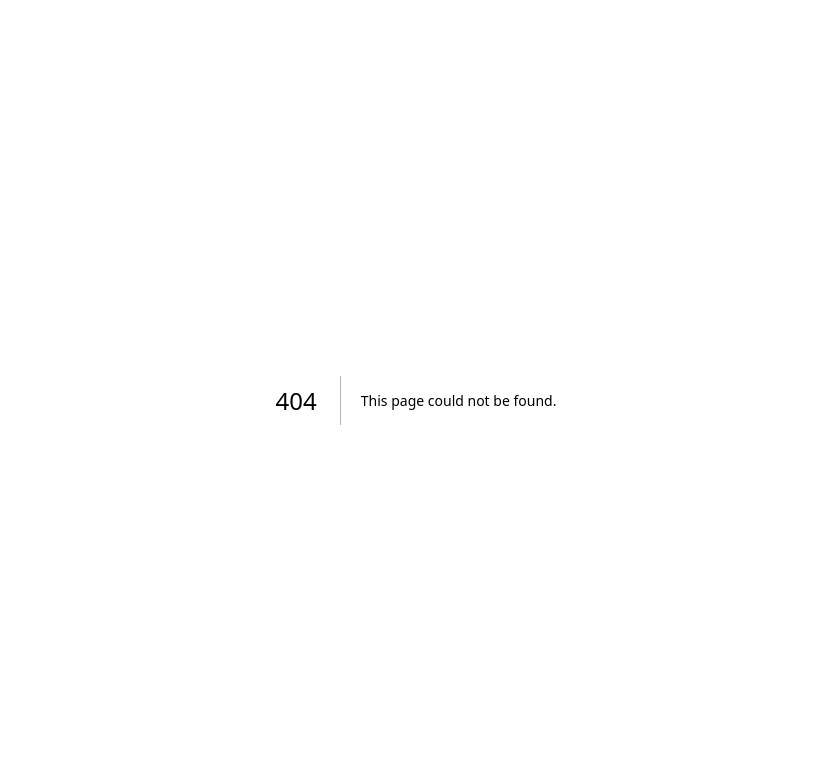
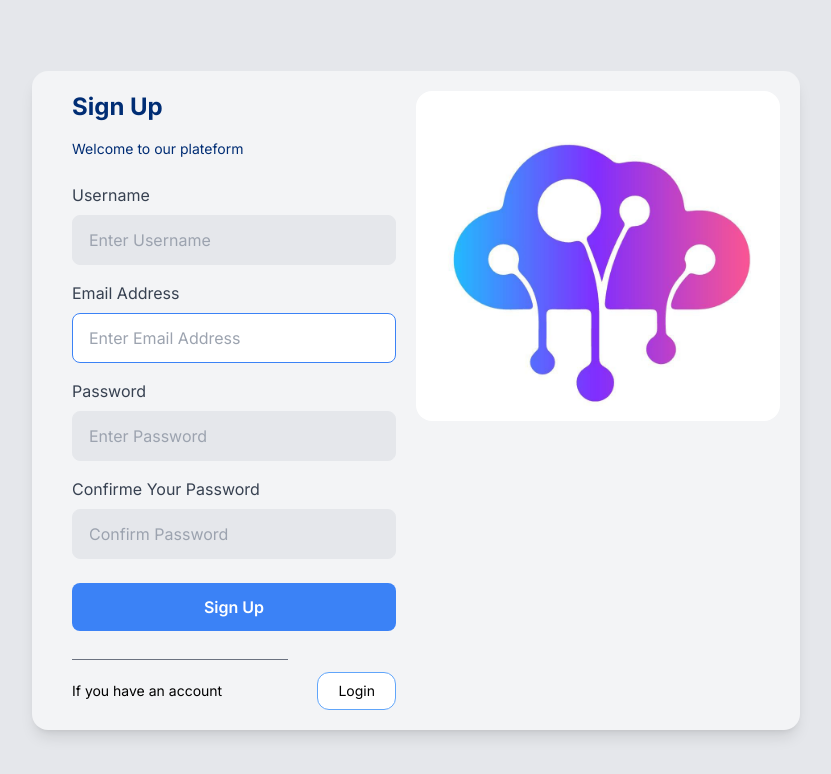
Before and after one commit to ISIL-ESTE/Student-Workflow-Organizer, a Next.js app in the folder frontend-app/: page /signup in a window 1280 px wide. Before the commit this address had no page. Shown: the top 774 px of the page, without its empty margins (224-1055 px from the left). Built offline with nearby package versions, Linux system fonts and the light colour scheme.

Commit message:
adding sign up componenet

```diff
--- a/frontend-app/src/app/login/page.tsx
+++ b/frontend-app/src/app/login/page.tsx
@@ -6,14 +6,35 @@ import React, { useState } from "react";
 
 export default function page() {
 
+  const DATA_SOURCE_URL: string = process.env.DATA_SOURCE_URL as string
+  const API_KEY: string = process.env.DATA_API_KEY as string
+
   const [email, setEmail] = useState('');
   const [password, setPassword] = useState('');
 
-  const submitHandler = (e: React.FormEvent) => {
+  const submitHandler = async (e: React.FormEvent) => {
     e.preventDefault();
-    // Add your login logic here
-    console.log(email, password)
+
+    if ( !email || !password ) console.log("Missing required data");
+
+    try {
+      const res = await fetch(DATA_SOURCE_URL, {
+        method: 'POST',
+        headers: {
+            'Content-Type': 'application/json',
+            'API-Key': API_KEY
+        },
+        body: JSON.stringify({
+            email,password
+        })
+      })
+      const data = await res.json()
+      console.log(data)
+    } catch (error) {
+      console.log(error)
+    }
   };
+
 
   return (
     <section className="border-red-500 bg-gray-200 min-h-screen flex items-center justify-center">
@@ -75,7 +96,8 @@ export default function page() {
           <span className="ml-4 text-black">Login with Google</span>
         </button>
 
-        <button className="bg-white border py-2 w-full rounded-xl mt-5 flex justify-center items-center text-sm hover:scale-105 duration-300 ">
+        <button className="bg-white border py-2 w-full rounded-xl mt-5 flex justify-center items-center text-sm hover:scale-105 duration-300 "
+        onClick={() => {window.location.href="https://github.com/login/oauth/authorize?client_id=Iv1.6d6db037d6c883d9&redirect_url=http://localhost:4000/api/v1/auth/github/callback?path=/&scope=user:yassine.boujrada@gmail.com"}}>
           <svg xmlns="http://www.w3.org/2000/svg" fill="currentColor" className="w-6 h-6" viewBox="0 0 16 16">
               <path d="M8 0C3.58 0 0 3.58 0 8c0 3.54 2.29 6.53 5.47 7.59.4.07.55-.17.55-.38 0-.19-.01-.82-.01-1.49-2.01.37-2.53-.49-2.69-.94-.09-.23-.48-.94-.82-1.13-.28-.15-.68-.52-.01-.53.63-.01 1.08.58 1.23.82.72 1.21 1.87.87 2.33.66.07-.52.28-.87.51-1.07-1.78-.2-3.64-.89-3.64-3.95 0-.87.31-1.59.82-2.15-.08-.2-.36-1.02.08-2.12 0 0 .67-.21 2.2.82.64-.18 1.32-.27 2-.27.68 0 1.36.09 2 .27 1.53-1.04 2.2-.82 2.2-.82.44 1.1.16 1.92.08 2.12.51.56.82 1.27.82 2.15 0 3.07-1.87 3.75-3.65 3.95.29.25.54.73.54 1.48 0 1.07-.01 1.93-.01 2.2 0 .21.15.46.55.38A8.012 8.012 0 0 0 16 8c0-4.42-3.58-8-8-8z"/>
            </svg>
@@ -84,7 +106,7 @@ export default function page() {
 
         <div className="text-sm flex justify-between items-center mt-3 text-black">
           <p>If you dont have an account </p>
-          <button className="py-2 px-5 ml-3 bg-white border rounded-xl hover:scale-110 duration-300 border-blue-400 text-black">Register</button>
+          <Link href="/signup" className="py-2 px-5 ml-3 bg-white border rounded-xl hover:scale-110 duration-300 border-blue-400 text-black">Sign Up</Link>
         </div>
       </div>
 
--- /dev/null
+++ b/frontend-app/src/app/signup/page.tsx
@@ -0,0 +1,116 @@
+/* eslint-disable react-hooks/rules-of-hooks */
+"use client";
+
+import Link from "next/link";
+import React, { useState } from "react";
+
+export default function page() {
+
+  const DATA_SOURCE_URL: string = process.env.DATA_SOURCE_URL as string
+  const API_KEY: string = process.env.DATA_API_KEY as string
+
+  const [name, setName] = useState('');
+  const [email, setEmail] = useState('');
+  const [password, setPassword] = useState('');
+  const [passwordConfirm,setPasswordConfirm] = useState('');
+
+  const submitHandler = async (e: React.FormEvent) => {
+    e.preventDefault();
+
+    if ( !name || !email || !password || !passwordConfirm ) console.log("Missing required data");
+
+    try {
+      const res = await fetch(DATA_SOURCE_URL, {
+        method: 'POST',
+        headers: {
+            'Content-Type': 'application/json',
+            'API-Key': API_KEY
+        },
+        body: JSON.stringify({
+            name,email,password,passwordConfirm
+        })
+      })
+      const data = await res.json()
+      console.log(data)
+    } catch (error) {
+      console.log(error)
+    }
+
+  };
+
+  return (
+    <section className="border-red-500 bg-gray-200 min-h-screen flex items-center justify-center">
+    <div className="bg-gray-100 p-5 flex rounded-2xl shadow-lg max-w-3xl w-8/12 h-1/2">
+      <div className="md:w-1/2 px-5">
+        <h2 className="text-2xl font-bold text-[#002D74]">Sign Up</h2>
+        <p className="text-sm mt-4 text-[#002D74]">Welcome to our plateform</p>
+        <form className="mt-6" onSubmit={submitHandler}>
+
+          <div>
+            <label className="block text-gray-700">Username</label>
+            <input
+                type="text"
+                placeholder="Enter Username"
+                className="w-full px-4 py-3 rounded-lg bg-gray-200 mt-2 border focus:border-blue-500 focus:bg-white focus:outline-none text-black"
+                value={name}
+                onChange={(e) => setName(e.target.value)}
+                autoFocus required/>
+          </div>
+
+          <div className="mt-4">
+          <label className="block text-gray-700">Email Address</label>
+            <input
+                type="email"
+                placeholder="Enter Email Address"
+                className="w-full px-4 py-3 rounded-lg bg-gray-200 mt-2 border focus:border-blue-500 focus:bg-white focus:outline-none text-black"
+                value={email}
+                onChange={(e) => setEmail(e.target.value)}
+                autoFocus required/>
+          </div>
+
+          <div className="mt-4">
+            <label className="block text-gray-700">Password</label>
+            <input
+                type="password"
+                placeholder="Enter Password"
+                className="w-full px-4 py-3 rounded-lg bg-gray-200 mt-2 border focus:border-blue-500 focus:bg-white focus:outline-none text-black"
+                value={password}
+                onChange={(e) => setPassword(e.target.value)}
+                required/>
+          </div>
+
+          <div className="mt-4">
+            <label className="block text-gray-700">Confirme Your Password</label>
+            <input
+                type="password"
+                placeholder="Confirm Password"
+                className="w-full px-4 py-3 rounded-lg bg-gray-200 mt-2 border focus:border-blue-500 focus:bg-white focus:outline-none text-black"
+                value={passwordConfirm}
+                onChange={(e) => setPasswordConfirm(e.target.value)}
+                required/>
+          </div>
+
+          <button type="submit" className="w-full block bg-blue-500 hover:bg-blue-400 focus:bg-blue-400 text-white font-semibold rounded-lg
+                px-4 py-3 mt-6">Sign Up
+            </button>
+        </form>
+
+        <div className="mt-7 grid grid-cols-3 items-center text-gray-500">
+          <hr className="border-gray-500" />
+          <hr className="border-gray-500" />
+        </div>
+
+        <div className="text-sm flex justify-between items-center mt-3 text-black">
+          <p>If you have an account </p>
+          <Link href="/login" className="py-2 px-5 ml-3 bg-white border rounded-xl hover:scale-110 duration-300 border-blue-400 text-black">Login</Link>
+        </div>
+      </div>
+
+      <div className="w-1/2 h-1/4 md:block hidden">
+        <img src="/logo.jpg" className="rounded-2xl" alt="page img" />
+      </div>
+
+    </div>
+  </section>
+  );
+};
--- a/frontend-app/types.d.ts
+++ b/frontend-app/types.d.ts
@@ -1,4 +1,6 @@
 type UserData = {
+    name?: string,
     email?: string,
-    password?: string
+    password?: string,
+    confirmPassword?: string,
   }
```
Also changed, not shown: frontend-app/src/middleware.ts (added, +34 -0 lines), 4 other files (tests, documents, lock files or other folders).
